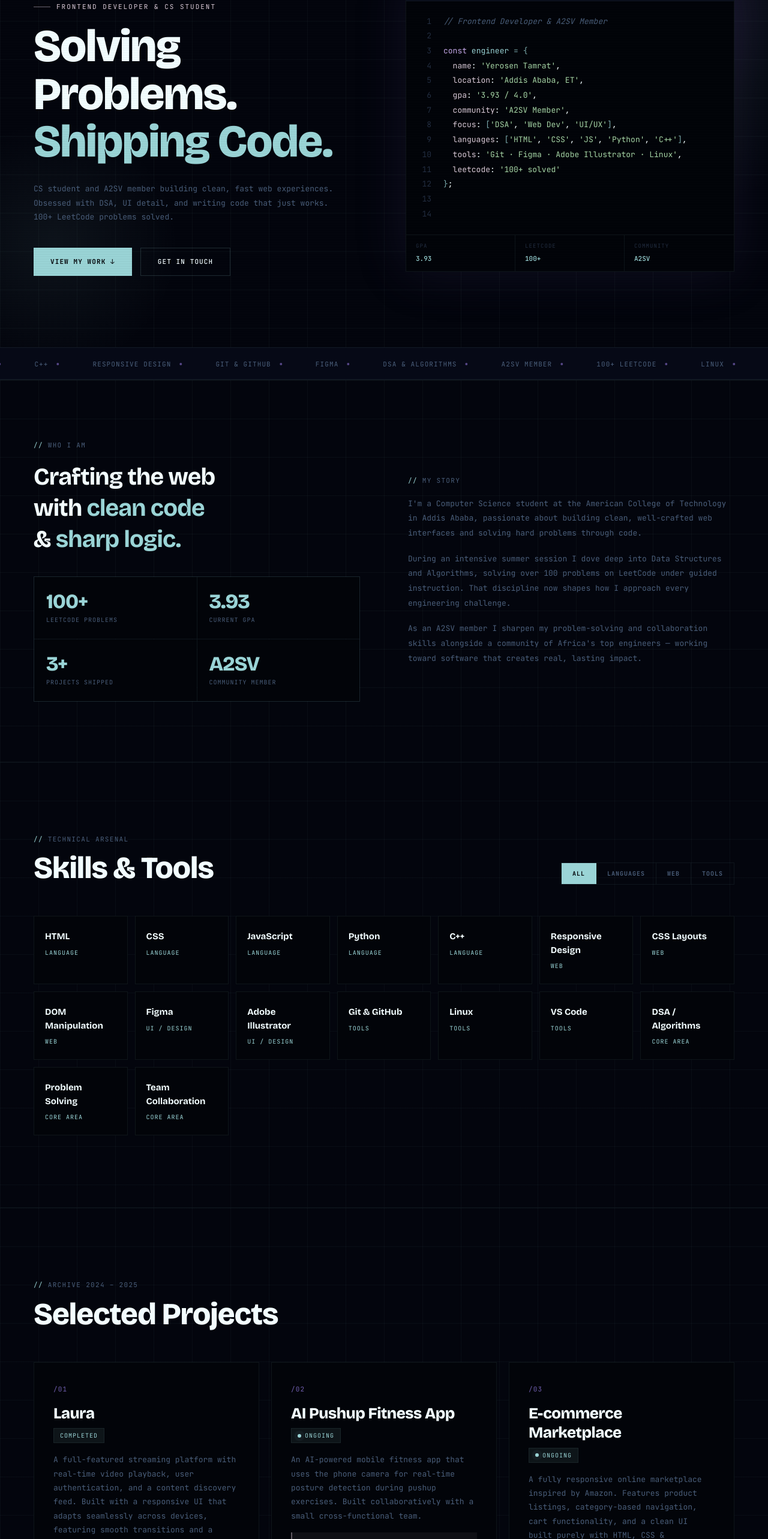
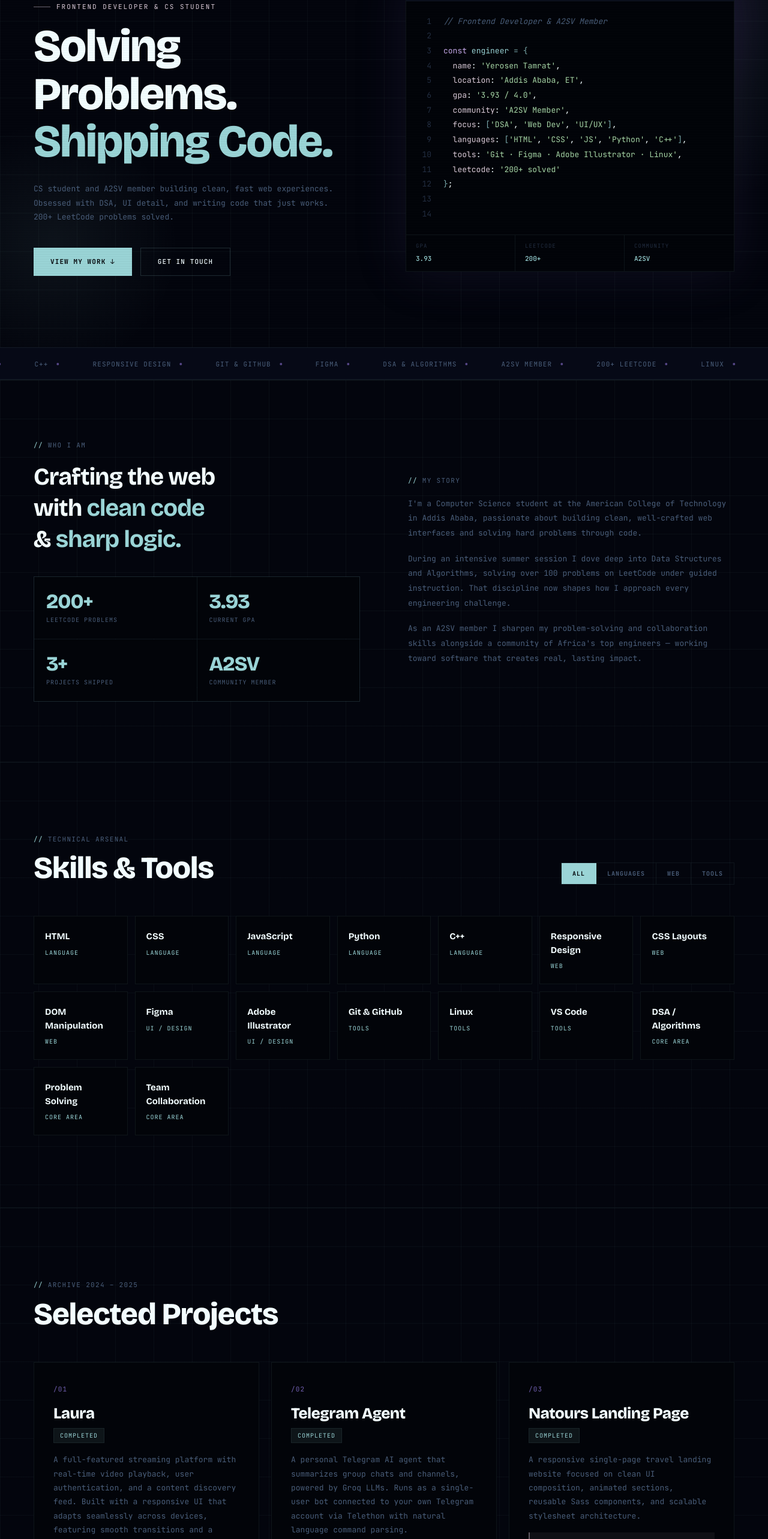
Before and after one commit to yerosentamrat63/Yerosen_Tamrat_portfolio, a Next.js app: page / in a window 1280 px wide. Shown: the part 221-2787 px from the top of the page at 60% size. Built offline with nearby package versions, Linux system fonts and the light colour scheme.

Commit message:
Update LeetCode count to 200+ and replace projects with Telegram Agent

```diff
--- a/components/About.tsx
+++ b/components/About.tsx
@@ -1,5 +1,5 @@
 const stats = [
-  { num: "100+", label: "LeetCode Problems" },
+  { num: "200+", label: "LeetCode Problems" },
   { num: "3.93", label: "Current GPA" },
   { num: "3+",   label: "Projects Shipped" },
   { num: "A2SV", label: "Community Member" },
--- a/components/Hero.tsx
+++ b/components/Hero.tsx
@@ -30,7 +30,7 @@ export default function Hero() {
         </h1>
 
         <p className="mb-8 max-w-[500px] font-mono text-[12px] leading-[1.8] text-[#4a5e7a] animate-fade-up delay-300 sm:mb-10 sm:text-[13px]">
-          CS student and A2SV member building clean, fast web experiences. Obsessed with DSA, UI detail, and writing code that just works. 100+ LeetCode problems solved.
+          CS student and A2SV member building clean, fast web experiences. Obsessed with DSA, UI detail, and writing code that just works.           200+ LeetCode problems solved.
         </p>
 
         <div className="flex flex-wrap gap-3 animate-fade-up delay-400 sm:gap-[14px]">
@@ -67,7 +67,7 @@ export default function Hero() {
               <><Ln n={8}/>&nbsp;&nbsp;<Pr>focus</Pr>: <Br>[</Br><Str>{"'DSA'"}</Str>, <Str>{"'Web Dev'"}</Str>, <Str>{"'UI/UX'"}</Str><Br>]</Br>,</>,
               <><Ln n={9}/>&nbsp;&nbsp;<Pr>languages</Pr>: <Br>[</Br><Str>{"'HTML'"}</Str>, <Str>{"'CSS'"}</Str>, <Str>{"'JS'"}</Str>, <Str>{"'Python'"}</Str>, <Str>{"'C++'"}</Str><Br>]</Br>,</>,
               <><Ln n={10}/>&nbsp;&nbsp;<Pr>tools</Pr>: <Str>{"'Git · Figma · Adobe Illustrator · Linux'"}</Str>,</>,
-              <><Ln n={11}/>&nbsp;&nbsp;<Pr>leetcode</Pr>: <Str>{"'100+ solved'"}</Str></>,
+              <><Ln n={11}/>&nbsp;&nbsp;<Pr>leetcode</Pr>: <Str>{"'200+ solved'"}</Str></>,
               <><Ln n={12}/><Br>{"}"}</Br>;</>,
               <><Ln n={13}/>&nbsp;</>,
               <><Ln n={14}/><span className="inline-block w-2 h-[15px] bg-accent align-bottom animate-blink" /></>,
@@ -78,7 +78,7 @@ export default function Hero() {
 
           {/* stats bar */}
           <div className="grid grid-cols-1 border-t border-[rgba(154,212,214,0.08)] sm:grid-cols-3">
-            {[["GPA","3.93"],["LeetCode","100+"],["Community","A2SV"]].map(([l,v]) => (
+            {[["GPA","3.93"],["LeetCode","200+"],["Community","A2SV"]].map(([l,v]) => (
               <div key={l} className="flex flex-col gap-[2px] border-b border-[rgba(154,212,214,0.08)] px-4 py-[10px] last:border-b-0 sm:border-b-0 sm:border-r sm:last:border-r-0">
                 <span className="text-[9px] tracking-[0.12em] text-[#232e42] uppercase">{l}</span>
                 <span className="text-accent font-medium text-[11px]">{v}</span>
--- a/components/Projects.tsx
+++ b/components/Projects.tsx
@@ -7,33 +7,29 @@ const projects = [
     role: "Role: Lead Frontend Developer — UI architecture, video player integration, responsive layout system, and authentication flow.",
     tags: ["HTML", "CSS", "JavaScript", "Streaming", "UI/UX", "Auth"],
     link: "https://laura-drab.vercel.app/",
+    github: "https://github.com/yerosentamrat63/Laura---Free-Movie-Streaming-site",
   },
   {
     num: "/02",
-    name: "AI Pushup Fitness App",
-    status: "ONGOING",
-    desc: "An AI-powered mobile fitness app that uses the phone camera for real-time posture detection during pushup exercises. Built collaboratively with a small cross-functional team.",
-    role: "Role: React Native Integration & App Glue — connecting components and architecting the camera API integration workflow.",
-    tags: ["React Native", "AI / Pose Detection", "Camera API", "Mobile", "Team Project"],
+    name: "Telegram Agent",
+    status: "COMPLETED",
+    desc: "A personal Telegram AI agent that summarizes group chats and channels, powered by Groq LLMs. Runs as a single-user bot connected to your own Telegram account via Telethon with natural language command parsing.",
+    role: "Role: Sole developer — built full agent with Telethon integration, Groq LLM summarization pipeline, natural language intent parser, and Render deployment.",
+    tags: ["Python", "Telegram API", "Groq", "AI / LLM", "Automation", "Deployment"],
+    link: "https://github.com/yerosentamrat63/telegram-agent",
+    github: "https://github.com/yerosentamrat63/telegram-agent",
   },
   {
     num: "/03",
-    name: "E-commerce Marketplace",
-    status: "ONGOING",
-    desc: "A fully responsive online marketplace inspired by Amazon. Features product listings, category-based navigation, cart functionality, and a clean UI built purely with HTML, CSS & JavaScript.",
-    role: "Role: Sole developer — UI architecture, product listing structure, category navigation, and frontend state management.",
-    tags: ["HTML", "CSS", "JavaScript", "Responsive Design", "UI/UX"],
-  },
-  {
-    num: "/04",
     name: "Natours Landing Page",
     status: "COMPLETED",
     desc: "A responsive single-page travel landing website focused on clean UI composition, animated sections, reusable Sass components, and scalable stylesheet architecture.",
     role: "Role: Sole frontend developer — implemented semantic HTML structure, Sass 7-1 architecture, BEM-based styling, responsive layout, and CSS build workflow.",
     tags: ["HTML5", "Sass (SCSS)", "BEM", "Responsive Design", "Landing Page"],
+    github: "https://github.com/yerosentamrat63/natours-sass-project",
   },
   {
-    num: "/05",
+    num: "/04",
     name: "AW Coffee Export — Brand Logo Design",
     status: "COMPLETED",
     desc: "Designed a clean, scalable logo for AW Coffee Export that blends Ethiopian coffee heritage with a modern visual identity for web, packaging, and global brand use.",
@@ -108,6 +104,16 @@ export default function Projects() {
                   ↗ VISIT WEBSITE
                 </a>
               )}
+              {"github" in p && p.github && (
+                <a
+                  href={p.github}
+                  target="_blank"
+                  rel="noopener noreferrer"
+                  className="inline-flex items-center gap-[8px] font-mono text-[10px] text-[#dbcbd8] tracking-[0.1em] uppercase border border-[rgba(112,96,176,0.35)] px-[12px] py-[8px] w-fit transition-all duration-200 hover:bg-[rgba(86,71,135,0.12)] hover:border-[#7060b0]"
+                >
+                  <svg width="16" height="16" viewBox="0 0 16 16" fill="currentColor"><path d="M8 0C3.58 0 0 3.58 0 8c0 3.54 2.29 6.53 5.47 7.59.4.07.55-.17.55-.38 0-.19-.01-.82-.01-1.49-2.01.37-2.53-.49-2.69-.94-.09-.23-.48-.94-.82-1.13-.28-.15-.68-.52-.01-.53.63-.01 1.08.58 1.23.82.72 1.21 1.87.87 2.33.66.07-.52.28-.87.51-1.07-1.78-.2-3.64-.89-3.64-3.95 0-.87.31-1.59.82-2.15-.08-.2-.36-1.02.08-2.12 0 0 .67-.21 2.2.82.64-.18 1.32-.27 2-.27.68 0 1.36.09 2 .27 1.53-1.04 2.2-.82 2.2-.82.44 1.1.16 1.92.08 2.12.51.56.82 1.27.82 2.15 0 3.07-1.87 3.75-3.65 3.95.29.25.54.73.54 1.48 0 1.07-.01 1.93-.01 2.2 0 .21.15.46.55.38A8.013 8.013 0 0016 8c0-4.42-3.58-8-8-8z"/></svg>
+                </a>
+              )}
               {"image" in p && p.image && (
                 <a
                   href={p.image}
--- a/components/Ticker.tsx
+++ b/components/Ticker.tsx
@@ -1,4 +1,4 @@
-const items = ["HTML","CSS","JavaScript","Python","C++","Responsive Design","Git & GitHub","Figma","DSA & Algorithms","A2SV Member","100+ LeetCode","Linux"];
+const items = ["HTML","CSS","JavaScript","Python","C++","Responsive Design","Git & GitHub","Figma","DSA & Algorithms","A2SV Member","200+ LeetCode","Linux"];
 
 export default function Ticker() {
   const doubled = [...items, ...items];
```
